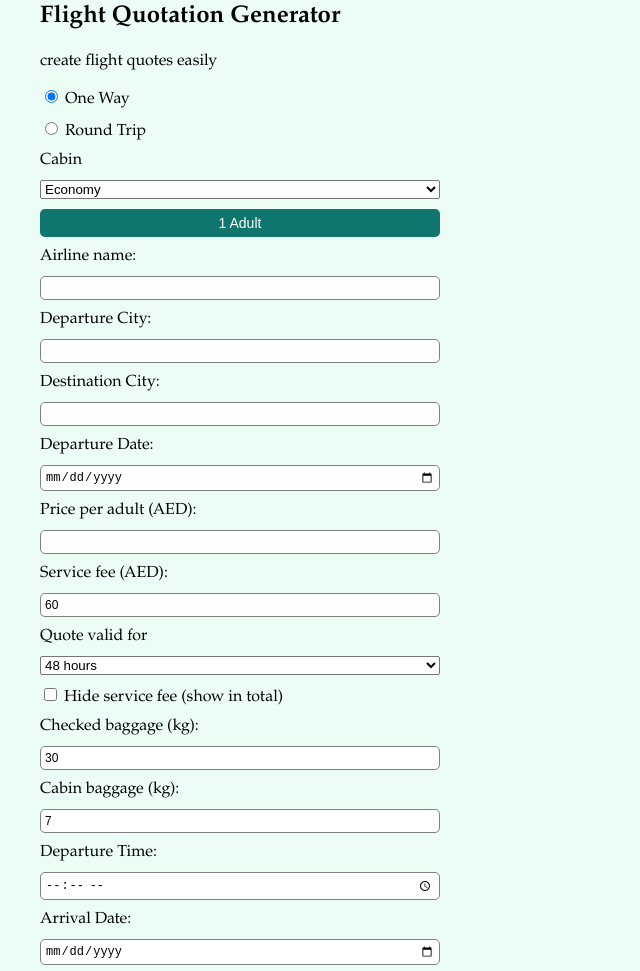
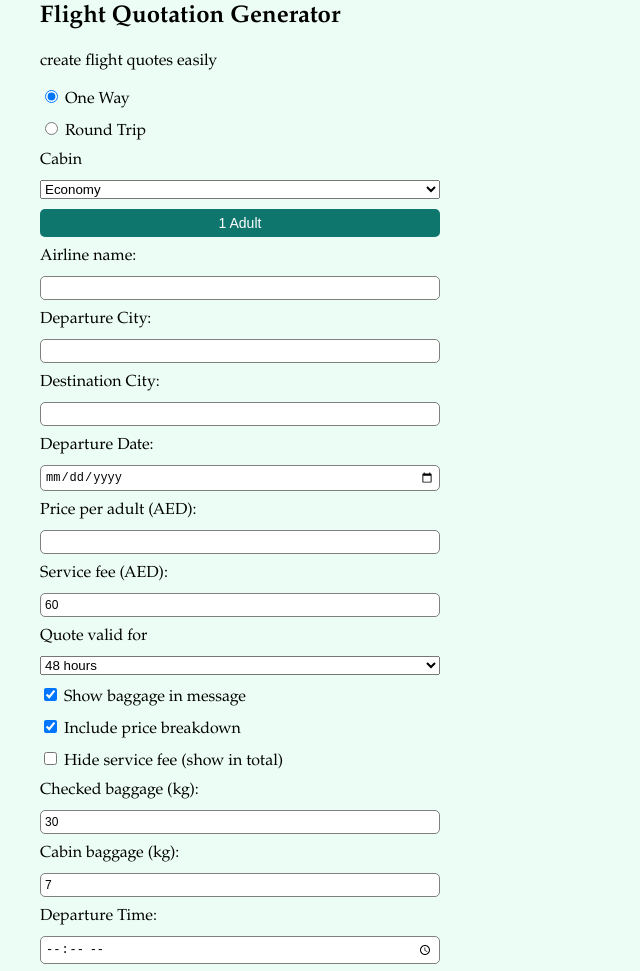
Before and after one commit to Kridiyatravels/AeroQuote, a plain HTML site: page index.html in a window 1280 px wide. Shown: the part 118-1089 px from the top of the page, without its empty margins (0-640 px from the left). Drawn offline with Linux system fonts and the light colour scheme.

Commit message:
added message display options

```diff
--- a/index.html
+++ b/index.html
@@ -77,6 +77,14 @@
             <option>72 hours</option>
         </select>
         <label>
+            <input type="checkbox" id="show-bags" checked>
+            Show baggage in message
+            </label>
+        <label>
+            <input type="checkbox" id="show-breakdown" checked>
+            Include price breakdown
+        </label>
+        <label>
             <input type="checkbox" id="hide-fee">
             Hide service fee (show in total)
         </label>
```
